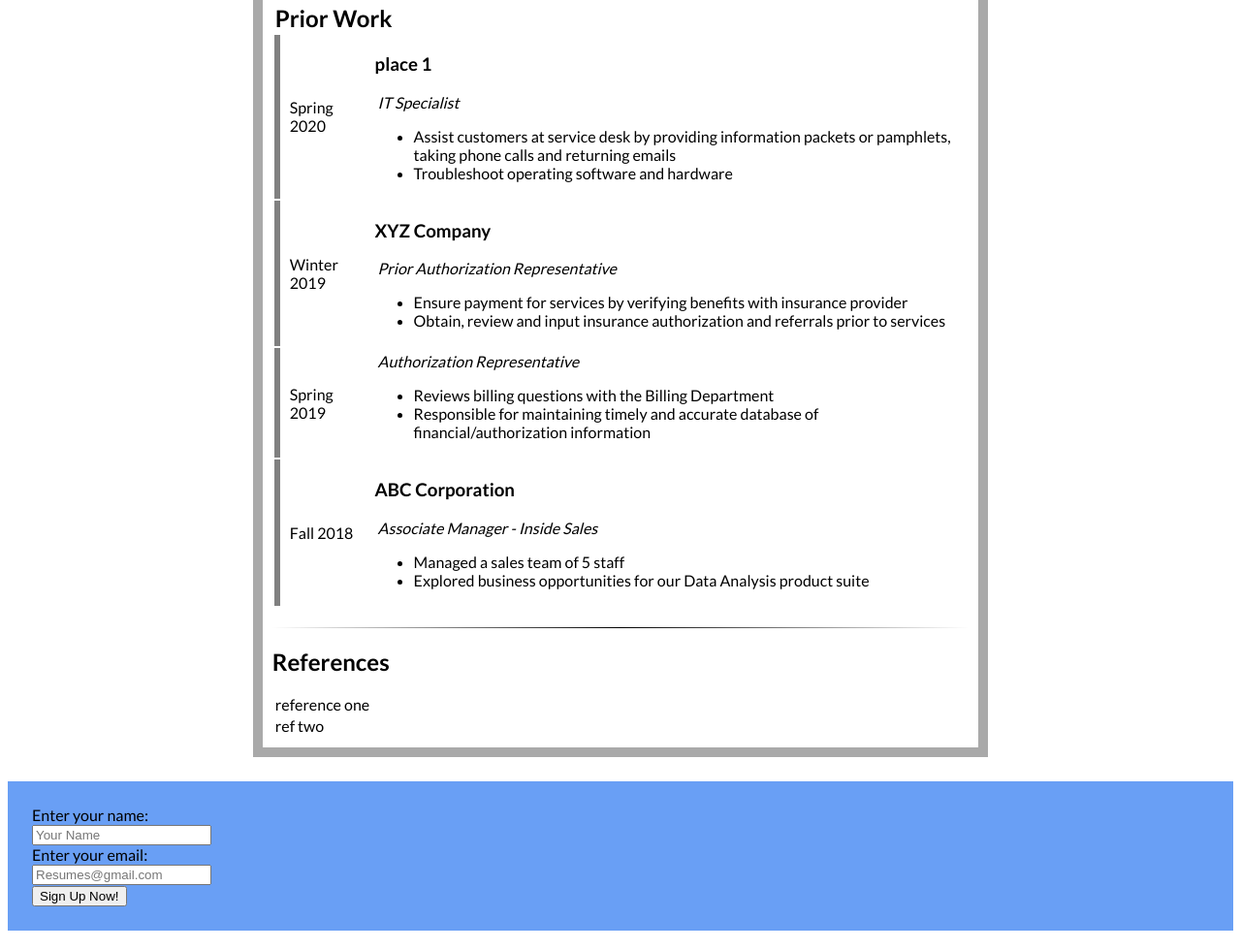
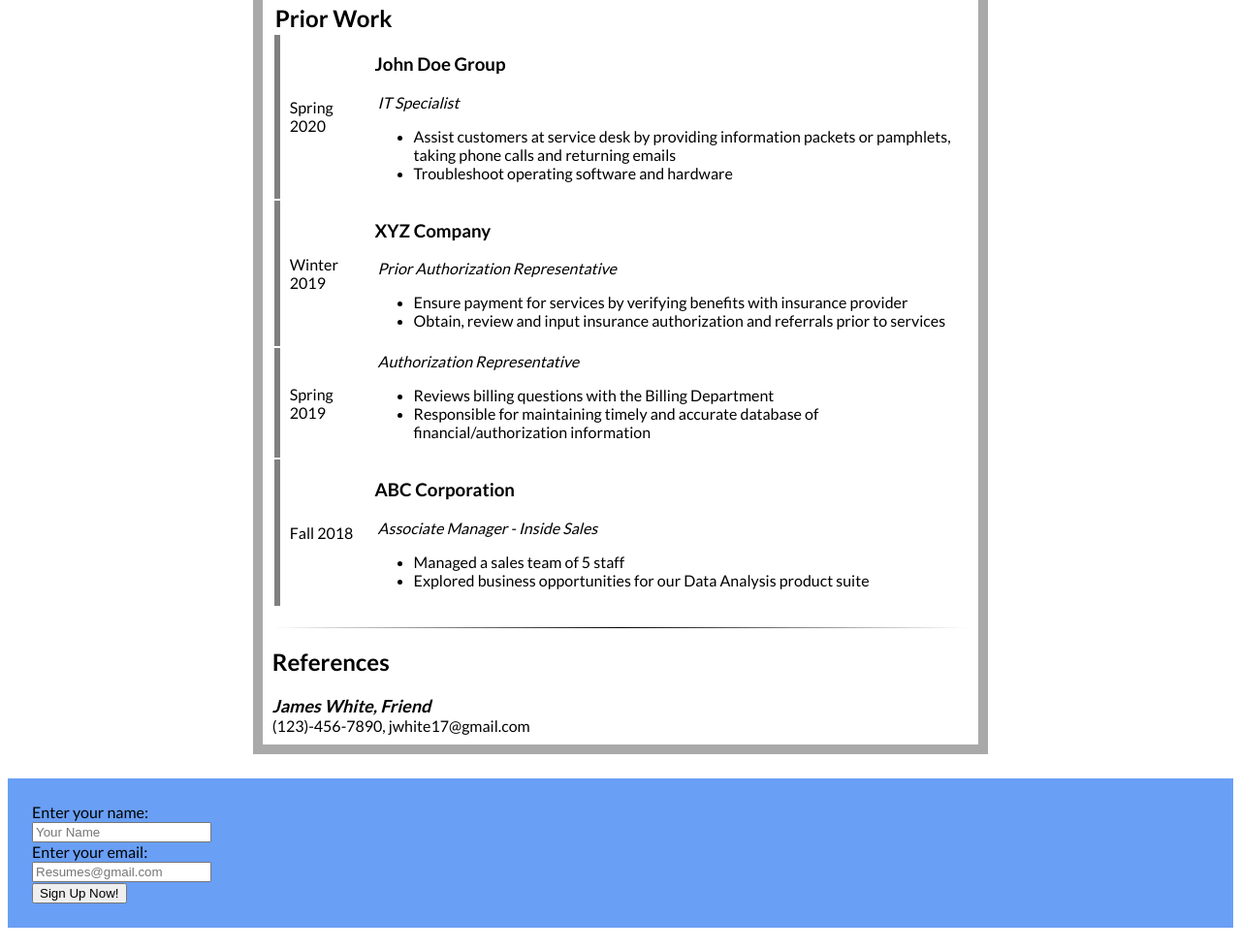
Before and after one commit to marcojp2001/info1213a1, a plain HTML site: page assignment_one.html in a window 1280 px wide. Shown: the part 674-1654 px from the top of the page at 97% size. Drawn offline with Linux system fonts and the light colour scheme.

Commit message:
Add files via upload

```diff
--- a/assignment_one.css
+++ b/assignment_one.css
@@ -50,6 +50,7 @@ hr {
 	margin-left: 20%;
 	margin-right: 20%;
 	padding: 10px;
+	min-width: 500px;
 }
 
 .navheader {
@@ -68,17 +69,6 @@ hr {
 
 .linkremove {
 	text-decoration: none;
-}
-
-.sign_up_box {
-	width: 200px;
-	margin-top: 2%;
-	padding: 25px;
-}
-
-.navfooter {
-	background-color: #699ff5;
-	margin: 10px 0px 20px 0px;
 }
 
 .card {
@@ -119,3 +109,33 @@ hr {
 	margin-bottom: 50px;
 	text-align: center;
 }
+
+
+/*replaced .sign_up_box with this*/
+footer form {
+	width: 200px;
+	margin-top: 2%;
+	padding: 25px;
+}
+
+/*adjacent selectors remove need for navfooter class*/
+table + footer {
+	background-color: #699ff5;
+	margin: 10px 0px 0px 0px;
+}
+
+div + footer {
+	background-color: #699ff5;
+	margin: 10px 0px 0px 0px;
+}
+
+
+
+
+
+
+#referenceName {
+	font-size: large;
+	font-weight: bold;
+	margin-bottom: 50%;
+}
--- a/assignment_one.html
+++ b/assignment_one.html
@@ -75,7 +75,7 @@
 				<!-- prior work one -->
 				<tr>
 					<td class="left_border_color">Spring 2020</td>
-					<td><h3>place 1</h3>
+					<td><h3>John Doe Group</h3>
 						<p><em>IT Specialist</em></p>
 						<ul>
 							<li>Assist customers at service desk by providing information packets or pamphlets, taking phone calls and returning emails</li>
@@ -126,14 +126,20 @@
 
 	<div>
 		<h2>References</h2>
-		<p>reference one</p>
-		<p>ref two</p>
+		<em id="referenceName">James White, Friend</em>
+		<br>
+		<span>(123)-456-7890, jwhite17@gmail.com</span>
 	</div>
 </div>
 
+<!-- ref info Luke Walker, Colleague (987)-450-1789, ljwalker@gmail.com -->
+
+
+
+
 <!-- sign up section -->
-<footer class="navfooter">
-	<form class="sign_up_box">
+<footer>
+	<form>
 		<div>
 			<label>Enter your name: </label>
 			<input type="text" id="name" required placeholder="Your Name">
```
Also changed, not shown: index.html (+2 -3 lines).
